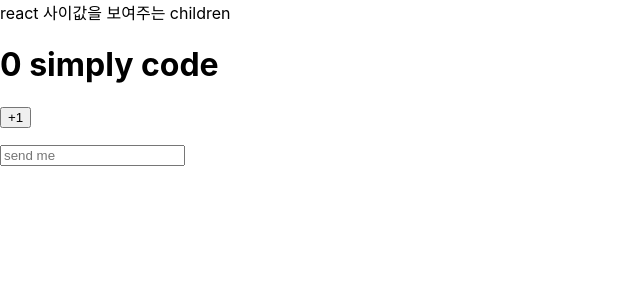
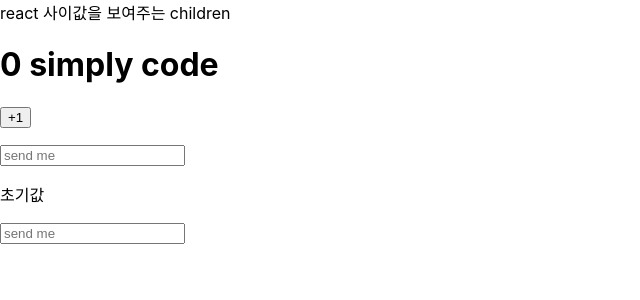
Before and after one commit to pianist5555/seono_react, a React (Create React App) app: page / in a window 1280 px wide. Shown: the top 300 px of the page, without its empty margins (0-640 px from the left). Built offline with nearby package versions, Linux system fonts and the light colour scheme.

Commit message:
0305
enter

```diff
--- a/src/components/event.js
+++ b/src/components/event.js
@@ -7,11 +7,29 @@ class Event extends Component {
   };
 
   setStateMethod = e => {
-    this.setState({ message: e.target.value }, console.log(this.state));
+    this.setState(
+      {
+        /*자바스크립트에서 객체안의 메서드에서 this는 그 메서드가 포함된 object를 가리키게 된다.*/
+        /*[key]는 그안에 넣은 레퍼런스가 가리키는 실제 값이 key값으로 적용*/
+        [e.target.name]: e.target.value
+      },
+      console.log(this.state)
+    );
+  };
+
+  clearStateMethod = e => {
+    if (e.key === "Enter") {
+      this.setState({
+        hello: "",
+        message: "",
+        message1: ""
+      });
+    }
   };
 
   render() {
     const { message } = this.state;
+    const { message1 } = this.state;
     const { hello } = this.state;
     return (
       <div>
@@ -22,6 +40,17 @@ class Event extends Component {
           name="message"
           placeholder="send me"
           onChange={this.setStateMethod}
+          onKeyPress={this.clearStateMethod}
+        ></input>
+
+        <p>{message1}</p>
+        {/*onChange안에 함수 객체를 던짐*/}
+        <input
+          type="text"
+          name="message1"
+          placeholder="send me"
+          onChange={this.setStateMethod}
+          onKeyPress={this.clearStateMethod}
         ></input>
       </div>
     );
```
